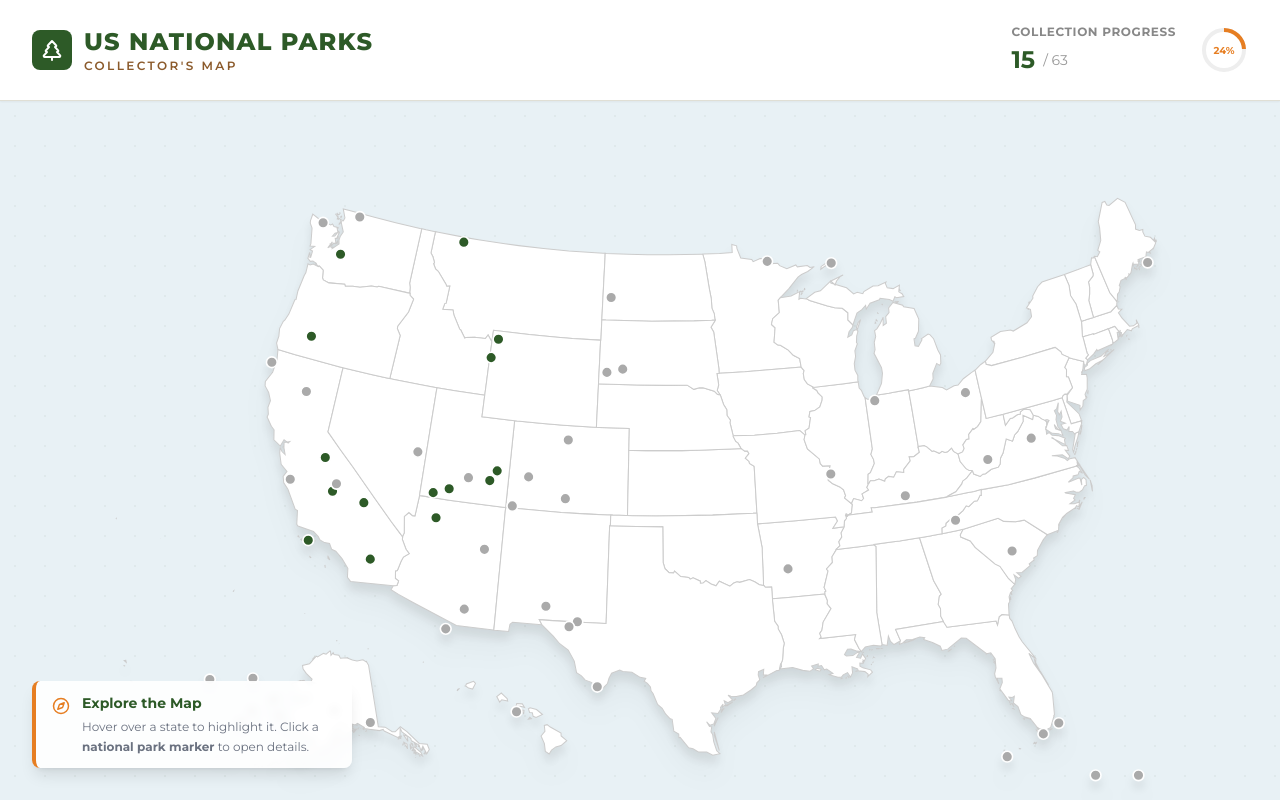
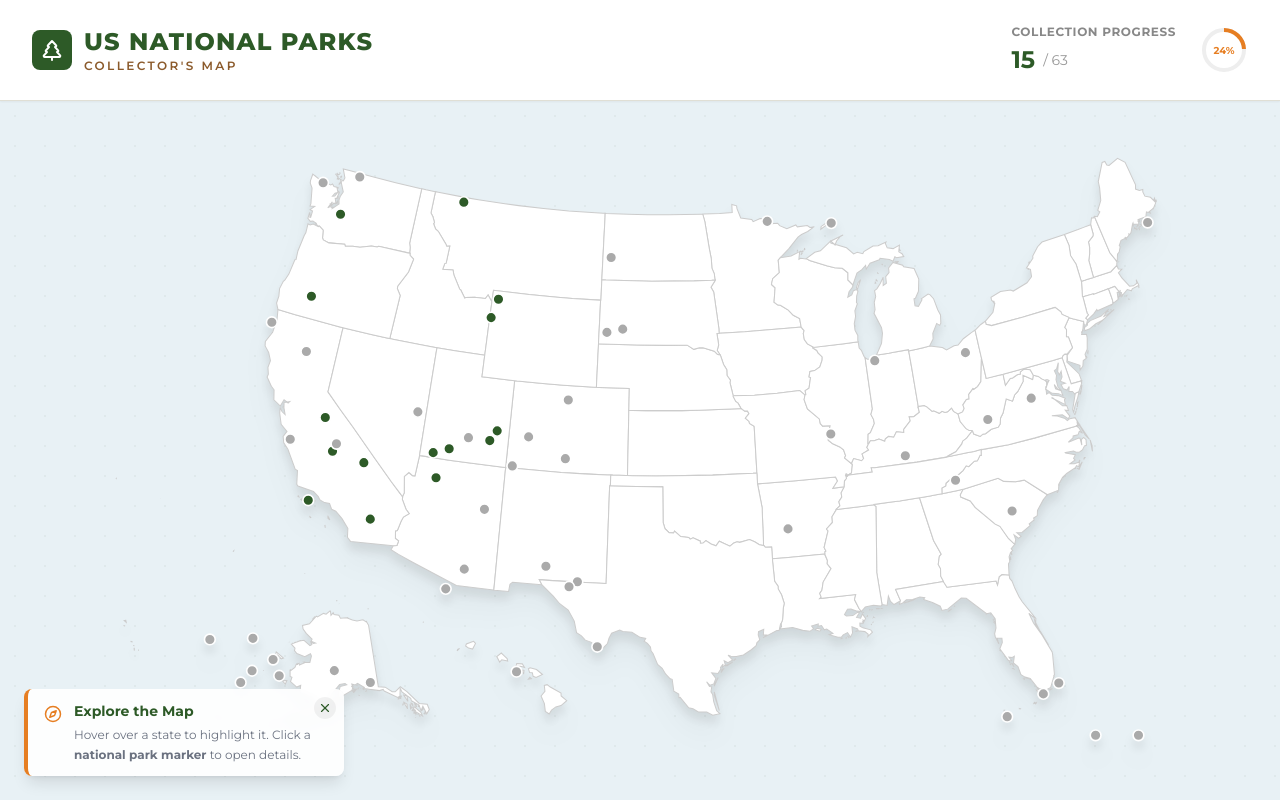
Before and after one commit to DW1209/US-National-Parks-Collection-Website, a React (Vite) app: page / in a window 1280 px wide. Built offline with nearby package versions, Linux system fonts and the light colour scheme.

Commit message:
improve mobile landscape map layout

```diff
--- a/src/components/HintTooltip.jsx
+++ b/src/components/HintTooltip.jsx
@@ -1,9 +1,63 @@
-import React from 'react';
-import { Compass } from 'lucide-react';
+import React, { useEffect, useState } from 'react';
+import { Compass, X } from 'lucide-react';
 
 export default function HintTooltip() {
+  const [open, setOpen] = useState(true);
+
+  useEffect(() => {
+    if (typeof window === "undefined") return;
+
+    const mq = window.matchMedia("(max-height: 500px) and (orientation: landscape)");
+    const update = () => {
+      const match = mq.matches;
+      if (match) setOpen(true);
+    };
+
+    update();
+
+    if (mq.addEventListener) mq.addEventListener("change", update);
+    else mq.addListener(update);
+
+    return () => {
+      if (mq.removeEventListener) mq.removeEventListener("change", update);
+      else mq.removeListener(update);
+    };
+  }, []);
+
   return (
-    <div className="absolute bottom-8 left-8 bg-white/90 backdrop-blur-sm px-4 py-3 rounded-lg shadow-lg border-l-4 border-[#E67E22] max-w-xs animate-fade-in-up z-20">
+    <>
+      {/* When closed: show a small button to reopen */}
+      {!open && (
+        <button
+          onClick={(e) => {
+            e.stopPropagation();
+            setOpen(true);
+          }}
+          className="fixed bottom-6 left-6 z-30 w-11 h-11 rounded-full bg-white/90 backdrop-blur-sm shadow-lg border border-white/60 flex items-center justify-center"
+          aria-label="Open hint"
+        >
+          <Compass className="text-[#E67E22]" size={18} />
+        </button>
+      )}
+
+      {/* When open: show the original card + a close (X) button */}
+      {open && (
+        <div
+          className="fixed bottom-6 left-6 z-30 w-80 max-w-[85vw]"
+          onClick={(e) => e.stopPropagation()}
+        >
+          <div className="relative bg-white/90 backdrop-blur-sm px-4 py-3 rounded-lg shadow-lg border-l-4 border-[#E67E22] animate-fade-in-up">
+            <button
+              onClick={(e) => {
+                e.stopPropagation();
+                setOpen(false);
+              }}
+              className="absolute right-2 top-2 p-1 rounded-full bg-black/5 hover:bg-black/10 transition"
+              aria-label="Close hint"
+            >
+              <X size={14} className="text-[#2D5A27]" />
+            </button>
+
             <div className="flex items-start gap-3">
               <Compass className="text-[#E67E22] mt-1 shrink-0" size={18} />
               <div>
@@ -14,5 +68,8 @@ export default function HintTooltip() {
               </div>
             </div>
           </div>
+        </div>
+      )}
+    </>
   );
 }
--- a/src/components/USMap.jsx
+++ b/src/components/USMap.jsx
@@ -18,18 +18,22 @@ export default function USMap({ parks, activePark, onParkClick }) {
   }, [parks, activePark?.id, hoveredParkId]);
 
   return (
-    <div className="relative w-full max-w-6xl px-2 sm:px-4 md:px-10 pt-16 md:pt-20 z-10">
+    <div className="relative w-full max-w-6xl px-2 sm:px-4 md:px-10 pt-16 md:pt-20 z-10 [@media(orientation:landscape)]:pt-4 [@media(orientation:landscape)]:pb-4">
       {/* Hovered state label */}
       {hoveredState && (
-        <div className="absolute left-1/2 -translate-x-1/2 top-3 md:top-4 z-20 pointer-events-none">
+        <div className="absolute left-1/2 -translate-x-1/2 top-0 -translate-y-5 md:-translate-y-5 z-20 pointer-events-none [@media(orientation:landscape)_and_(max-height:500px)]:fixed [@media(orientation:landscape)_and_(max-height:500px)]:top-[96px] [@media(orientation:landscape)_and_(max-height:500px)]:translate-y-0">
           <div className="bg-white/85 backdrop-blur-sm px-6 py-3 rounded-2xl shadow-lg border border-white/60">
-            <div className="text-[22px] sm:text-[28px] md:text-[40px] font-extrabold tracking-tight text-[#2D5A27] whitespace-nowrap">
+            <div className="text-[22px] sm:text-[28px] md:text-[40px] font-extrabold tracking-tight text-[#2D5A27] whitespace-nowrap [@media(orientation:landscape)_and_(max-height:500px)]:text-[18px]">
               {hoveredState.name}
             </div>
           </div>
         </div>
       )}
-      <svg viewBox="0 0 1000 589" className="w-auto h-auto drop-shadow-xl filter cursor-default">
+      <svg
+        viewBox="0 0 1000 589"
+        preserveAspectRatio="xMidYMid meet"
+        className="w-full h-auto drop-shadow-xl filter cursor-default [@media(orientation:landscape)]:max-h-[calc(100vh-96px)] [@media(orientation:landscape)]:mx-auto"
+      >
         {/* US States */}
         <g className="transition-opacity duration-500">
           {renderedStates.map((state, index) => {
```
Lines whose indentation alone changed are shown as unchanged.
